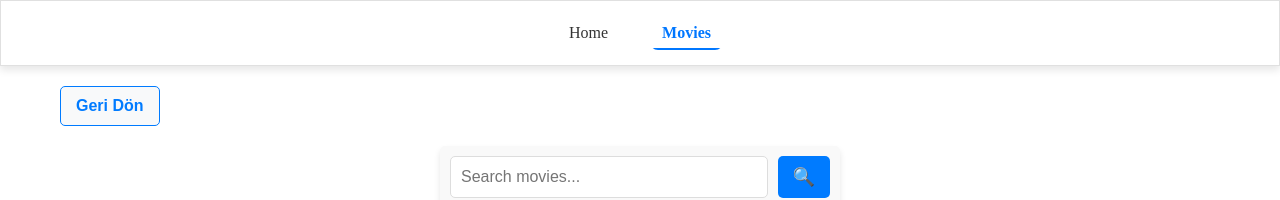
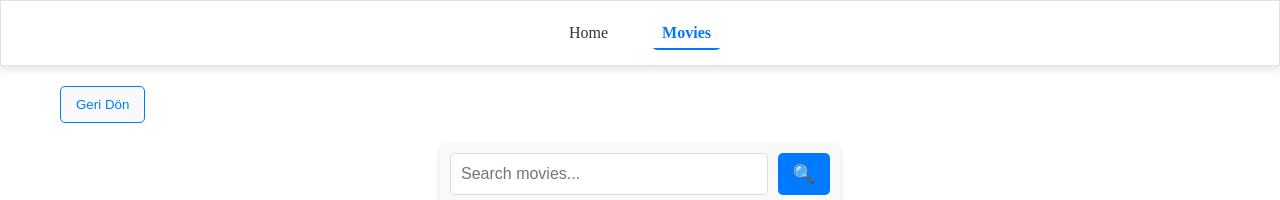
Before and after one commit to ArdicMehmet/goit-react-hw-05, a React (Vite) app: page /movies in a window 1280 px wide. Shown: the top 200 px of the page. Built offline with nearby package versions, Linux system fonts and the light colour scheme.

Commit message:
upgrade to backLink

```diff
--- a/src/pages/MovieDetailsPage/index.jsx
+++ b/src/pages/MovieDetailsPage/index.jsx
@@ -1,5 +1,11 @@
 import React, { useEffect, useMemo, useRef, useState } from "react";
-import { NavLink, Outlet, useLocation, useParams } from "react-router-dom";
+import {
+  NavLink,
+  Outlet,
+  useLocation,
+  useNavigate,
+  useParams,
+} from "react-router-dom";
 import { baseImageURL, getMoviesById } from "../../api/movieService";
 import styles from "./movieDetailsPage.module.css";
 
@@ -11,6 +17,7 @@ const MovieDetailsPage = () => {
   // const [searchParams, setSearchParams] = useSearchParams();
   const location = useLocation();
   const { movieId } = useParams();
+  const navigate = useNavigate();
   useEffect(() => {
     // if (!initialLocationState.current) {
     //   initialLocationState.current = location.state; // Sadece ilk değer
@@ -36,9 +43,9 @@ const MovieDetailsPage = () => {
 
   return (
     <div className={styles.movieDetails}>
-      <NavLink to={backLink} className={styles.backButton}>
+      <button onClick={(_) => navigate(-1)} className={styles.backButton}>
         Geri Dön
-      </NavLink>
+      </button>
       <h1 className={styles.movieTitle}>Movie Details Page</h1>
       {showMovie && (
         <section className={styles.movieContent}>
--- a/src/pages/MoviesPage/index.jsx
+++ b/src/pages/MoviesPage/index.jsx
@@ -1,37 +1,26 @@
 import React, { useEffect, useMemo, useState } from "react";
-import { NavLink, useLocation, useNavigate } from "react-router-dom";
+import { useNavigate, useSearchParams } from "react-router-dom";
 import styles from "./moviesPage.module.css";
 import { getSearchByText } from "../../api/movieService";
 import MovieList from "../../components/MovieList";
 
 const MoviesPage = () => {
   const [movies, setMovies] = useState([]);
+  const [searchText, setSearchText] = useState("");
+  const [searchParams] = useSearchParams();
   const showMovies = useMemo(
     () => (movies.length > 0 ? true : false),
     [movies]
   );
-  const [backLink, setBackLink] = useState(null);
-  const [searchText, setSearchText] = useState("");
-  const location = useLocation();
+
   const navigate = useNavigate();
   useEffect(() => {
-    if (location.state) {
-      setBackLink(location.state.from ? location.state.from : "/");
-      setSearchText(location.state.query || "");
-      searchText ? navigate(`?query=${encodeURIComponent(searchText)}`) : "";
-    } else {
-      setBackLink("/");
+    const searchQuery = searchParams.get("query");
+    if (searchQuery) {
+      setSearchText(searchQuery);
+      fetchMovies(searchQuery);
     }
   }, []);
-  useEffect(() => {
-    // setBackLink(location.state.from ? location.state.from : "/");
-    const params = new URLSearchParams(location.search);
-    const query = params.get("query");
-    if (query) {
-      setSearchText(query);
-      fetchMovies(query);
-    }
-  }, [location.search]);
 
   const fetchMovies = async (query) => {
     try {
@@ -45,14 +34,15 @@ const MoviesPage = () => {
   const handleClick = () => {
     if (searchText) {
       navigate(`?query=${encodeURIComponent(searchText)}`);
+      fetchMovies(searchText);
     }
   };
 
   return (
     <div className={styles.container}>
-      <NavLink to={backLink} className={styles.backButton}>
+      <button onClick={(_) => navigate(-1)} className={styles.backButton}>
         Geri Dön
-      </NavLink>
+      </button>
       <div className={styles.searchContainer}>
         <input
           type="text"
```
